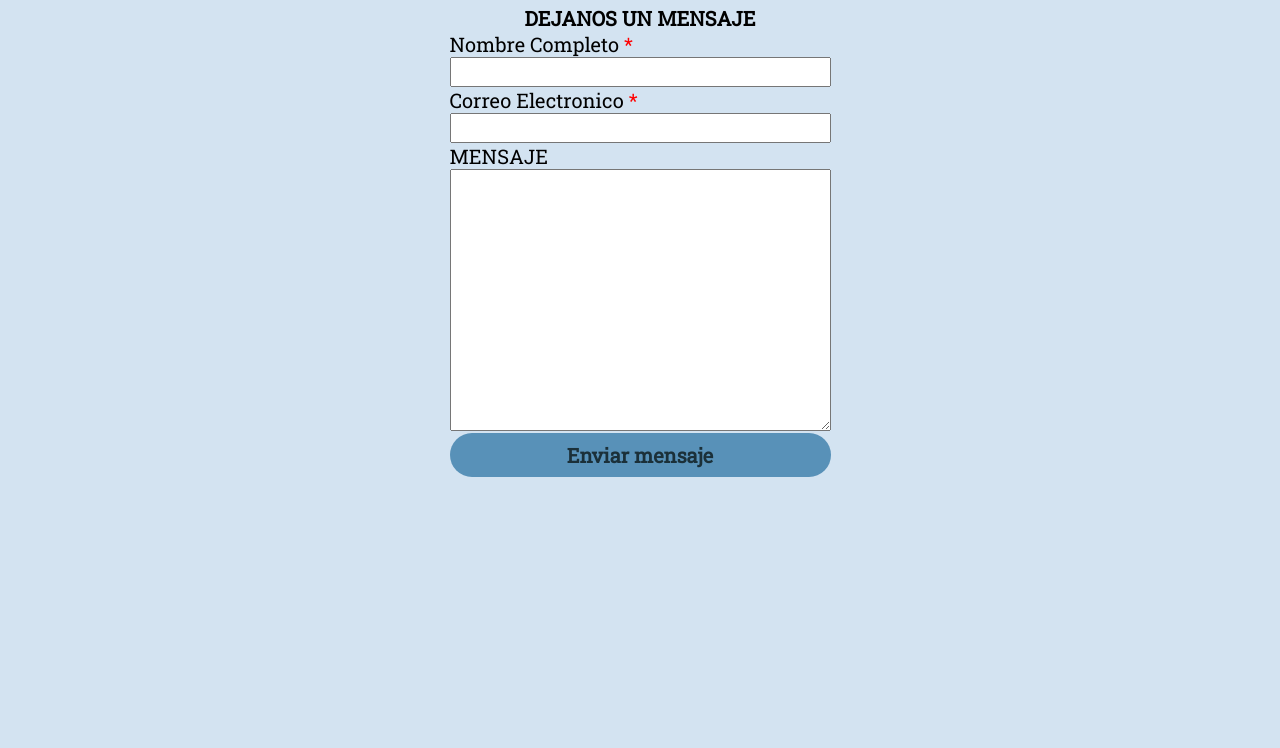
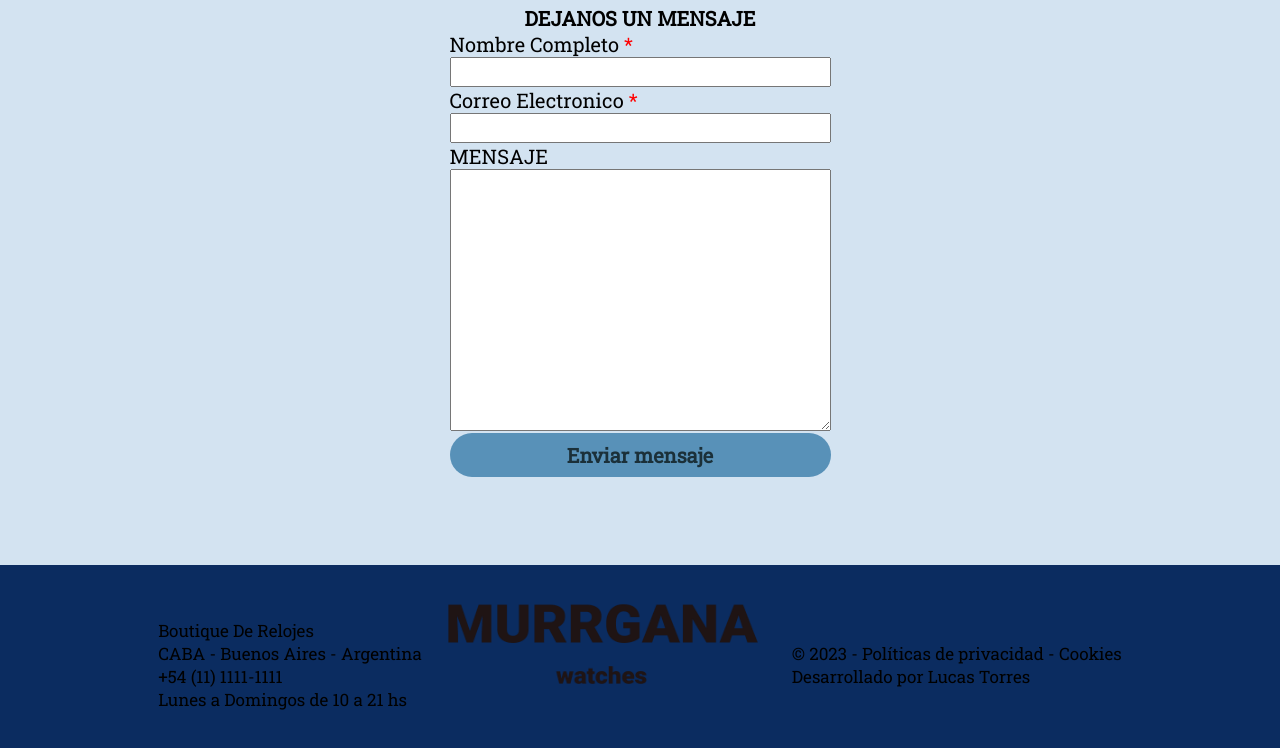
Before and after one commit to CapiLucas/Murrgana-Watches, a plain HTML site: page contacto.html in a window 1280 px wide. Shown: the part 100-848 px from the top of the page. Before the commit the page ends 800 px from the top, so only its background shows below. Drawn offline with Linux system fonts and the light colour scheme.

Commit message:
height problems solved

```diff
--- a/contacto.html
+++ b/contacto.html
@@ -38,6 +38,28 @@
             </div>
         </section>
     </main>
+    <footer>
+        <div>
+          <p>
+            Boutique De Relojes
+            <br>
+            CABA - Buenos Aires - Argentina
+            <br>
+            +54 (11) 1111-1111
+            <br>
+            Lunes a Domingos de 10 a 21 hs
+          </p>
+        </div>
+        <div>
+          <img src="./img/Murrganawatches.png" alt="img murrgana">
+        </div>
+        <div>
+          <p>© 2023 - Políticas de privacidad - Cookies
+            <br>
+            Desarrollado por Lucas Torres
+          </p>
+        </div>
+      </footer>
 
 </body>
 </html>
--- a/styles/styles.scss
+++ b/styles/styles.scss
@@ -151,6 +151,7 @@
 }
 
 main{
+  height: 70vh;
   #compra-section{
     margin-top: 1rem;
     h2{
@@ -267,6 +268,7 @@
 
 #productDetails{
   margin-top: 3rem;
+  margin-bottom: 3rem;
   width: 1000px;
   height: 600px;
   background-color: #405766;
```
Also changed, not shown: modelo.html (+22 -0 lines), styles/styles.css, 1 other file.
